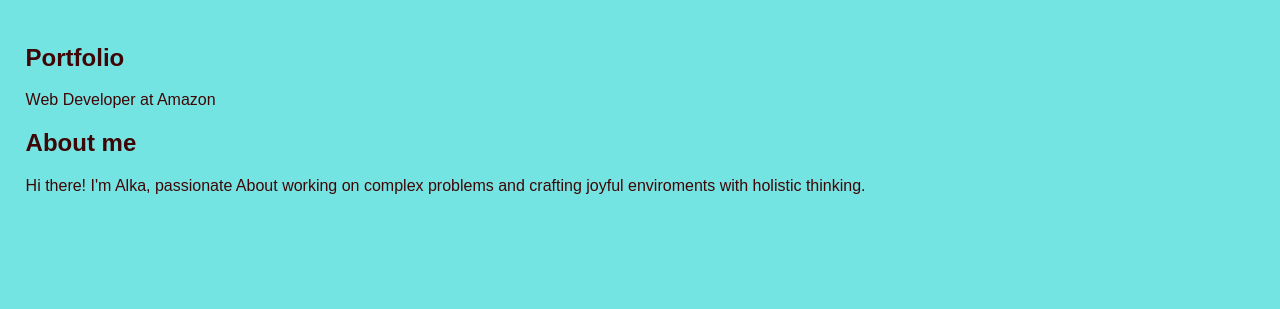
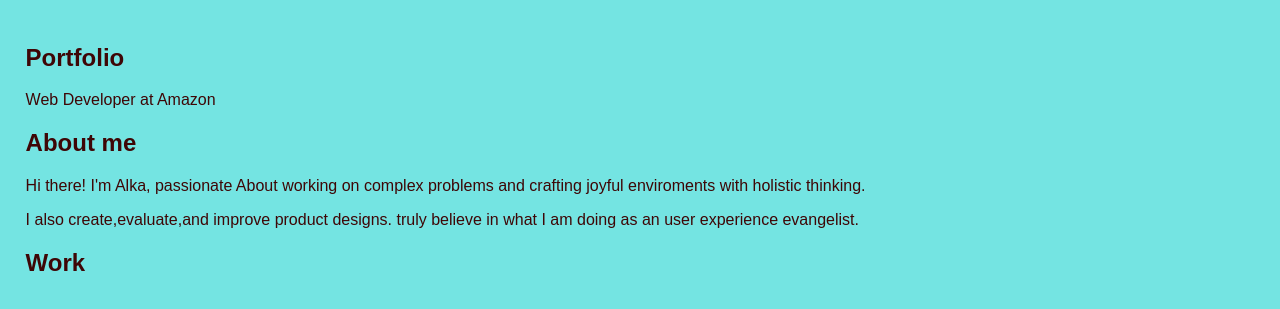
Before and after one commit to alka485/Portfolio_Page, a plain HTML site: page index.html in a window 1280 px wide. Shown: the part 131-440 px from the top of the page. Drawn offline with Linux system fonts and the light colour scheme.

Commit message:
Adding work paragraph in html

```diff
--- a/index.html
+++ b/index.html
@@ -32,6 +32,16 @@
                     working on complex problems and crafting
                     joyful enviroments with holistic thinking.
                 </p>
+
+                <p>
+                    I also create,evaluate,and improve product designs.
+                     truly believe in what I am doing
+                     as an user experience evangelist.
+                </p>
+            </div>
+
+            <div>
+                <h2>Work</h2>
             </div>
 
 
```
Also changed, not shown: Assets/Images/Led_wall.webp (added), Assets/Images/Surf report.jpg (added).
